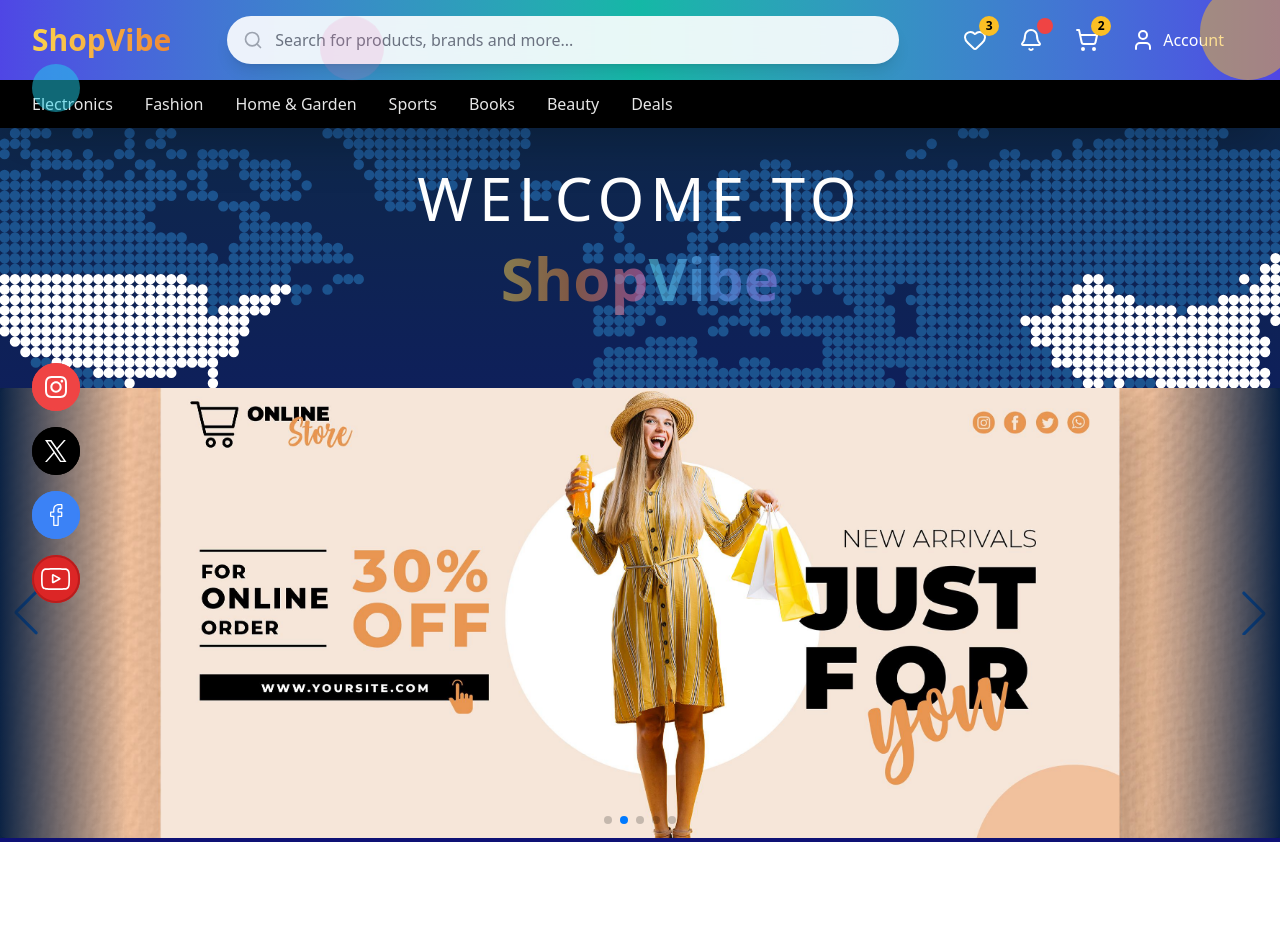
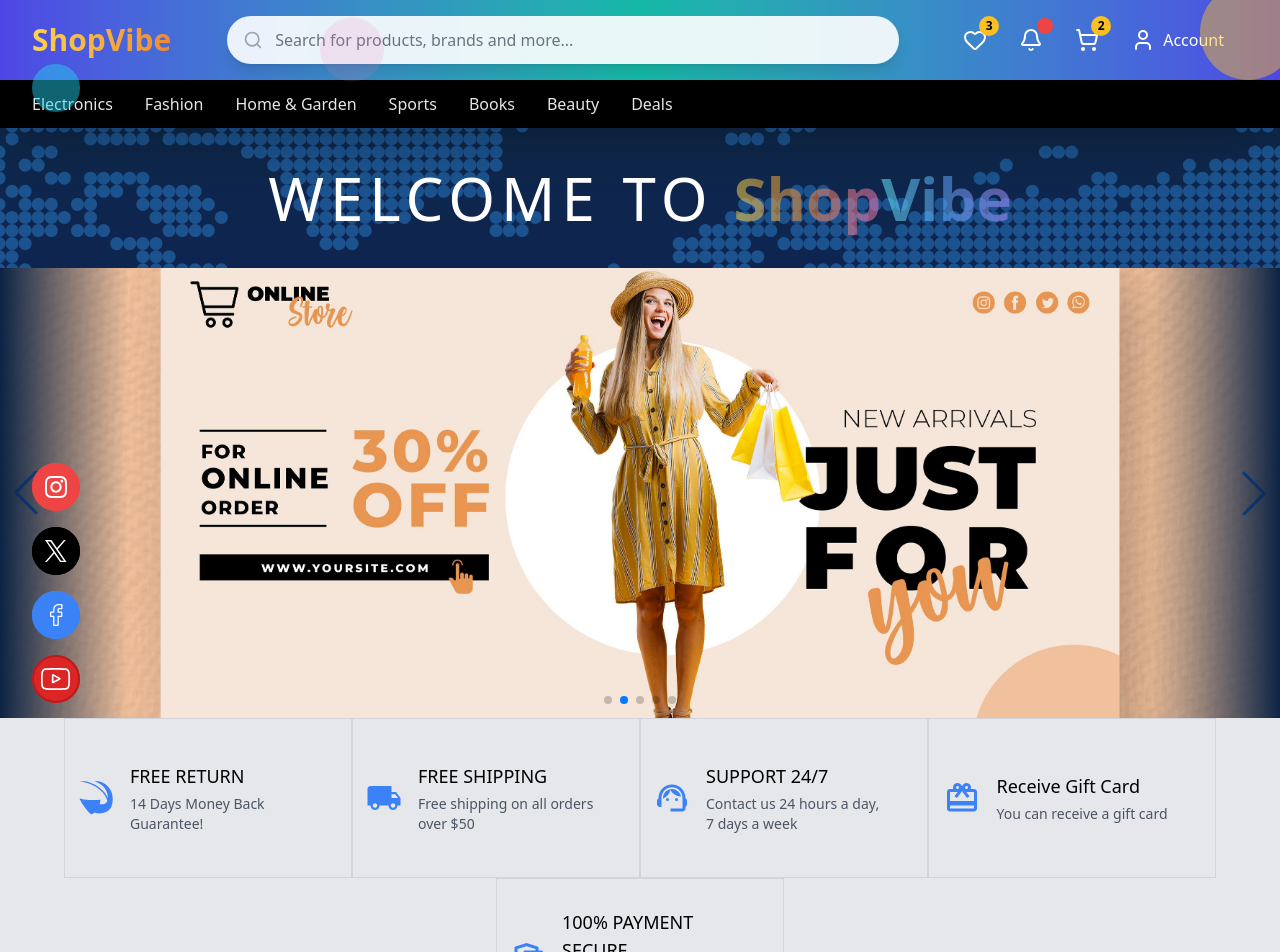
Before and after one commit to S1540/ShopiVibe, a React (Vite) app in the folder shoping-area/: page / in a window 1280 px wide. Shown: the top 952 px of the page. Before the commit the page ends 842 px from the top, so only its background shows below. Built offline with nearby package versions, Linux system fonts and the light colour scheme.

Commit message:
Update hero sec

```diff
--- a/shoping-area/src/components/Header.jsx
+++ b/shoping-area/src/components/Header.jsx
@@ -6,7 +6,7 @@
   const [searchQuery, setSearchQuery] = useState("");
 
   return (
-    <header className="fixed top-0 left-0 bg-te right-0 z-20 bg-gradient-to-r from-indigo-600 via-teal-500  to-indigo-600 shadow-2xl">
+    <header className="fixed top-0 left-0 bg-te right-0 z-50 bg-gradient-to-r from-indigo-600 via-teal-500  to-indigo-600 shadow-2xl">
       {/* Main Header */}
       <div className="max-w-full px-4 sm:px-6 lg:px-8">
         <div className="flex items-center justify-between h-16 lg:h-20">
--- a/shoping-area/src/components/Home/HeroSec.jsx
+++ b/shoping-area/src/components/Home/HeroSec.jsx
@@ -12,6 +12,16 @@
 import Slider3 from "../../assets/Slider-img-3.jpg";
 import Slider4 from "../../assets/Slider-img-4.jpg";
 import Slider5 from "../../assets/Slider-img-5.jpg";
+import {
+  MdLocalShipping,
+  MdOutlineSupportAgent,
+  MdCardGiftcard,
+  MdOutlineOnlinePrediction,
+} from "react-icons/md";
+import { GiReturnArrow } from "react-icons/gi";
+import { RiSecurePaymentLine } from "react-icons/ri";
+import ServiceShortCard from "./ServiceShortCard";
+import { Icon } from "lucide-react";
 
 const HeroSec = () => {
   const progressCircle = useRef(null);
@@ -20,6 +30,40 @@
     progressCircle.current.style.setProperty("--progress", 1 - progress);
     progressContent.current.textContent = `${Math.ceil(time / 1000)}s`;
   };
+  // Service Data
+  const ServiceData = [
+    {
+      id: 1,
+      title: "FREE RETURN",
+      description: "14 Days Money Back Guarantee!",
+      icon: GiReturnArrow,
+    },
+    {
+      id: 2,
+      title: "FREE SHIPPING",
+      description: "Free shipping on all orders over $50",
+      icon: MdLocalShipping,
+    },
+    {
+      id: 3,
+      title: "SUPPORT 24/7",
+      description: "Contact us 24 hours a day, 7 days a week",
+      icon: MdOutlineSupportAgent,
+    },
+    {
+      id: 4,
+      title: "Receive Gift Card",
+      description: "You can receive a gift card",
+      icon: MdCardGiftcard,
+    },
+    {
+      id: 5,
+      title: "100% PAYMENT SECURE",
+      description: "We ensure secure payment",
+      icon: RiSecurePaymentLine,
+    },
+  ];
+
   return (
     <>
       <section
@@ -28,8 +72,8 @@
       >
         <div className="relative">
           {/* Social Media Buttons - Center on sm, Left on md+ */}
-          <div className="absolute top-1/3 left-1/2 -translate-x-1/2 -translate-y-1/2 flex flex-row items-center gap-4 z-50 md:top-1/2 md:left-8 md:-translate-y-1/2 md:translate-x-0 md:flex-col">
-            <div className="social-button relative z-50">
+          <div className="absolute top-1/3 left-1/2 -translate-x-1/2 -translate-y-1/2 hidden md:flex flex-row items-center gap-4 z-20 md:top-1/2 md:left-8 md:-translate-y-1/2 md:translate-x-0 md:flex-col">
+            <div className="social-button relative z-20">
               <button className="relative w-12 h-12 rounded-full group">
                 <div className="floater w-full h-full absolute top-0 left-0 bg-red-500 rounded-full duration-300 group-hover:left-10 group-hover:shadow-2xl md:group-hover:left-10 "></div>
                 <div className="icon relative z-10 w-full h-full flex items-center justify-center border-2 border-red-500 rounded-full">
@@ -121,11 +165,11 @@
 
           {/* Welcome Area */}
           <div className="max-w-full flex justify-center">
-            <div className="max-w-md w-full flex flex-col justify-center items-center gap-5 py-10 md:pb-20">
-              <h1 className="text-4xl sm:text-6xl text-center font-medium tracking-widest text-white">
+            <div className="max-w-full w-full flex justify-center gap-5 py-10">
+              <h1 className="text-4xl md:text-6xl text-center font-medium tracking-widest text-white">
                 WELCOME TO
               </h1>
-              <h1 className="text-4xl sm:text-6xl font-bold">
+              <h1 className="text-4xl md:text-6xl font-bold">
                 <span className="bg-gradient-to-r from-yellow-300 via-orange-400 to-pink-400 bg-clip-text text-transparent animate-pulse">
                   Shop
                 </span>
@@ -196,10 +240,20 @@
                 </div>
               </Swiper>
 
-              {/* 🔹 Gradient Overlays (Swiper ke sibling, absolute positioned) */}
               <div className="absolute z-10 top-0 left-0 h-full w-32 bg-gradient-to-r from-[#0C2344] to-transparent pointer-events-none"></div>
               <div className="absolute z-10 top-0 right-0 h-full w-32 bg-gradient-to-l from-[#0C2344] to-transparent pointer-events-none"></div>
             </div>
+          </div>
+          {/* Service Shortcut */}
+          <div className="max-w-full w-full bg-gray-200 flex flex-col sm:flex-row justify-center items-center flex-wrap px-5 ">
+            {ServiceData.map((item, index) => (
+              <ServiceShortCard
+                key={index}
+                title={item.title}
+                icon={item.icon}
+                description={item.description}
+              />
+            ))}
           </div>
         </div>
       </section>
--- /dev/null
+++ b/shoping-area/src/components/Home/ServiceShortCard.jsx
@@ -0,0 +1,19 @@
+import { Icon } from "lucide-react";
+import React from "react";
+
+const ServiceShortCard = ({ title, description, icon: Icon }) => {
+  return (
+    <div className="w-72 h-24 sm:h-40 bg-gray-200 flex items-center justify-center gap-4 border border-gray-300">
+      <div className="flex-shrink-0">
+        <Icon className="text-2xl sm:text-4xl text-blue-500" />
+      </div>
+
+      <div className=" max-w-52 flex flex-col justify-center text-left space-y-1 pr-8">
+        <h1 className="font-medium text-lg">{title}</h1>
+        <p className="text-gray-600 text-sm">{description}</p>
+      </div>
+    </div>
+  );
+};
+
+export default ServiceShortCard;
--- a/shoping-area/src/output.css
+++ b/shoping-area/src/output.css
@@ -18,10 +18,7 @@
     --color-cyan-400: #22D3EE;
     --color-blue-400: #60A5FA;
     --color-blue-500: #3B82F6;
-    --color-blue-700: #1D4ED8;
-    --color-indigo-500: #6366F1;
     --color-indigo-600: #4F46E5;
-    --color-indigo-700: #4338CA;
     --color-violet-600: oklch(54.1% 0.281 293.009);
     --color-purple-50: #F5F3FF;
     --color-purple-400: #A78BFA;
@@ -30,13 +27,16 @@
     --color-pink-300: #F9A8D4;
     --color-pink-400: #F472B6;
     --color-gray-200: #E5E7EB;
+    --color-gray-300: #D1D5DB;
     --color-gray-400: #9CA3AF;
     --color-gray-500: #6B7280;
+    --color-gray-600: #4B5563;
     --color-gray-800: #1F2937;
     --color-black: #000000;
     --color-white: #ffffff;
     --spacing: 0.25rem;
     --container-md: 28rem;
+    --container-xl: 36rem;
     --container-2xl: 42rem;
     --container-7xl: 80rem;
     --text-xs: 0.75rem;
@@ -60,7 +60,6 @@
     --font-weight-bold: 700;
     --tracking-wider: 0.05em;
     --tracking-widest: 0.1em;
-    --radius-xs: 0.125rem;
     --radius-md: 0.375rem;
     --radius-lg: 0.5rem;
     --ease-in-out: cubic-bezier(0.4, 0, 0.2, 1);
@@ -309,9 +308,6 @@
   .right-1\/4 {
     right: calc(1/4 * 100%);
   }
-  .right-5 {
-    right: calc(var(--spacing) * 5);
-  }
   .right-8 {
     right: calc(var(--spacing) * 8);
   }
@@ -327,9 +323,6 @@
   .bottom-4 {
     bottom: calc(var(--spacing) * 4);
   }
-  .bottom-5 {
-    bottom: calc(var(--spacing) * 5);
-  }
   .bottom-8 {
     bottom: calc(var(--spacing) * 8);
   }
@@ -363,21 +356,12 @@
   .z-50 {
     z-index: 50;
   }
-  .mx-4 {
-    margin-inline: calc(var(--spacing) * 4);
-  }
   .mx-8 {
     margin-inline: calc(var(--spacing) * 8);
   }
   .mx-auto {
     margin-inline: auto;
   }
-  .ms-4 {
-    margin-inline-start: calc(var(--spacing) * 4);
-  }
-  .me-4 {
-    margin-inline-end: calc(var(--spacing) * 4);
-  }
   .mt-4 {
     margin-top: calc(var(--spacing) * 4);
   }
@@ -438,6 +422,9 @@
   .h-20 {
     height: calc(var(--spacing) * 20);
   }
+  .h-22 {
+    height: calc(var(--spacing) * 22);
+  }
   .h-24 {
     height: calc(var(--spacing) * 24);
   }
@@ -456,6 +443,9 @@
   .h-full {
     height: 100%;
   }
+  .max-h-40 {
+    max-height: calc(var(--spacing) * 40);
+  }
   .w-1 {
     width: calc(var(--spacing) * 1);
   }
@@ -501,6 +491,12 @@
   .w-64 {
     width: calc(var(--spacing) * 64);
   }
+  .w-72 {
+    width: calc(var(--spacing) * 72);
+  }
+  .w-96 {
+    width: calc(var(--spacing) * 96);
+  }
   .w-full {
     width: 100%;
   }
@@ -510,14 +506,35 @@
   .max-w-7xl {
     max-width: var(--container-7xl);
   }
+  .max-w-32 {
+    max-width: calc(var(--spacing) * 32);
+  }
+  .max-w-52 {
+    max-width: calc(var(--spacing) * 52);
+  }
+  .max-w-72 {
+    max-width: calc(var(--spacing) * 72);
+  }
+  .max-w-96 {
+    max-width: calc(var(--spacing) * 96);
+  }
   .max-w-full {
     max-width: 100%;
   }
   .max-w-md {
     max-width: var(--container-md);
   }
+  .max-w-xl {
+    max-width: var(--container-xl);
+  }
   .flex-1 {
     flex: 1;
+  }
+  .flex-shrink {
+    flex-shrink: 1;
+  }
+  .flex-shrink-0 {
+    flex-shrink: 0;
   }
   .border-collapse {
     border-collapse: collapse;
@@ -580,6 +597,9 @@
   .flex-row {
     flex-direction: row;
   }
+  .flex-wrap {
+    flex-wrap: wrap;
+  }
   .items-center {
     align-items: center;
   }
@@ -594,6 +614,13 @@
   }
   .gap-5 {
     gap: calc(var(--spacing) * 5);
+  }
+  .space-y-1 {
+    :where(& > :not(:last-child)) {
+      --tw-space-y-reverse: 0;
+      margin-block-start: calc(calc(var(--spacing) * 1) * var(--tw-space-y-reverse));
+      margin-block-end: calc(calc(var(--spacing) * 1) * calc(1 - var(--tw-space-y-reverse)));
+    }
   }
   .space-y-3 {
     :where(& > :not(:last-child)) {
@@ -656,9 +683,6 @@
   .rounded-md {
     border-radius: var(--radius-md);
   }
-  .rounded-xs {
-    border-radius: var(--radius-xs);
-  }
   .border {
     border-style: var(--tw-border-style);
     border-width: 1px;
@@ -697,6 +721,9 @@
   .border-gray-200 {
     border-color: var(--color-gray-200);
   }
+  .border-gray-300 {
+    border-color: var(--color-gray-300);
+  }
   .border-pink-400 {
     border-color: var(--color-pink-400);
   }
@@ -768,6 +795,9 @@
     @supports (color: color-mix(in lab, red, red)) {
       background-color: color-mix(in oklab, var(--color-cyan-400) 15%, transparent);
     }
+  }
+  .bg-gray-200 {
+    background-color: var(--color-gray-200);
   }
   .bg-orange-400 {
     background-color: var(--color-orange-400);
@@ -857,58 +887,14 @@
     --tw-gradient-from: #0C2344;
     --tw-gradient-stops: var(--tw-gradient-via-stops, var(--tw-gradient-position), var(--tw-gradient-from) var(--tw-gradient-from-position), var(--tw-gradient-to) var(--tw-gradient-to-position));
   }
-  .from-blue-500 {
-    --tw-gradient-from: var(--color-blue-500);
-    --tw-gradient-stops: var(--tw-gradient-via-stops, var(--tw-gradient-position), var(--tw-gradient-from) var(--tw-gradient-from-position), var(--tw-gradient-to) var(--tw-gradient-to-position));
-  }
-  .from-blue-500\/90 {
-    --tw-gradient-from: color-mix(in srgb, #3B82F6 90%, transparent);
-    @supports (color: color-mix(in lab, red, red)) {
-      --tw-gradient-from: color-mix(in oklab, var(--color-blue-500) 90%, transparent);
-    }
-    --tw-gradient-stops: var(--tw-gradient-via-stops, var(--tw-gradient-position), var(--tw-gradient-from) var(--tw-gradient-from-position), var(--tw-gradient-to) var(--tw-gradient-to-position));
-  }
-  .from-blue-700 {
-    --tw-gradient-from: var(--color-blue-700);
-    --tw-gradient-stops: var(--tw-gradient-via-stops, var(--tw-gradient-position), var(--tw-gradient-from) var(--tw-gradient-from-position), var(--tw-gradient-to) var(--tw-gradient-to-position));
-  }
-  .from-blue-700\/90 {
-    --tw-gradient-from: color-mix(in srgb, #1D4ED8 90%, transparent);
-    @supports (color: color-mix(in lab, red, red)) {
-      --tw-gradient-from: color-mix(in oklab, var(--color-blue-700) 90%, transparent);
-    }
-    --tw-gradient-stops: var(--tw-gradient-via-stops, var(--tw-gradient-position), var(--tw-gradient-from) var(--tw-gradient-from-position), var(--tw-gradient-to) var(--tw-gradient-to-position));
-  }
   .from-cyan-300 {
     --tw-gradient-from: var(--color-cyan-300);
     --tw-gradient-stops: var(--tw-gradient-via-stops, var(--tw-gradient-position), var(--tw-gradient-from) var(--tw-gradient-from-position), var(--tw-gradient-to) var(--tw-gradient-to-position));
   }
-  .from-indigo-500 {
-    --tw-gradient-from: var(--color-indigo-500);
-    --tw-gradient-stops: var(--tw-gradient-via-stops, var(--tw-gradient-position), var(--tw-gradient-from) var(--tw-gradient-from-position), var(--tw-gradient-to) var(--tw-gradient-to-position));
-  }
-  .from-indigo-500\/90 {
-    --tw-gradient-from: color-mix(in srgb, #6366F1 90%, transparent);
-    @supports (color: color-mix(in lab, red, red)) {
-      --tw-gradient-from: color-mix(in oklab, var(--color-indigo-500) 90%, transparent);
-    }
-    --tw-gradient-stops: var(--tw-gradient-via-stops, var(--tw-gradient-position), var(--tw-gradient-from) var(--tw-gradient-from-position), var(--tw-gradient-to) var(--tw-gradient-to-position));
-  }
   .from-indigo-600 {
     --tw-gradient-from: var(--color-indigo-600);
     --tw-gradient-stops: var(--tw-gradient-via-stops, var(--tw-gradient-position), var(--tw-gradient-from) var(--tw-gradient-from-position), var(--tw-gradient-to) var(--tw-gradient-to-position));
   }
-  .from-indigo-700 {
-    --tw-gradient-from: var(--color-indigo-700);
-    --tw-gradient-stops: var(--tw-gradient-via-stops, var(--tw-gradient-position), var(--tw-gradient-from) var(--tw-gradient-from-position), var(--tw-gradient-to) var(--tw-gradient-to-position));
-  }
-  .from-indigo-700\/90 {
-    --tw-gradient-from: color-mix(in srgb, #4338CA 90%, transparent);
-    @supports (color: color-mix(in lab, red, red)) {
-      --tw-gradient-from: color-mix(in oklab, var(--color-indigo-700) 90%, transparent);
-    }
-    --tw-gradient-stops: var(--tw-gradient-via-stops, var(--tw-gradient-position), var(--tw-gradient-from) var(--tw-gradient-from-position), var(--tw-gradient-to) var(--tw-gradient-to-position));
-  }
   .from-pink-400 {
     --tw-gradient-from: var(--color-pink-400);
     --tw-gradient-stops: var(--tw-gradient-via-stops, var(--tw-gradient-position), var(--tw-gradient-from) var(--tw-gradient-from-position), var(--tw-gradient-to) var(--tw-gradient-to-position));
@@ -921,31 +907,6 @@
     --tw-gradient-from: color-mix(in srgb, oklch(54.1% 0.281 293.009) 30%, transparent);
     @supports (color: color-mix(in lab, red, red)) {
       --tw-gradient-from: color-mix(in oklab, var(--color-violet-600) 30%, transparent);
-    }
-    --tw-gradient-stops: var(--tw-gradient-via-stops, var(--tw-gradient-position), var(--tw-gradient-from) var(--tw-gradient-from-position), var(--tw-gradient-to) var(--tw-gradient-to-position));
-  }
-  .from-white {
-    --tw-gradient-from: var(--color-white);
-    --tw-gradient-stops: var(--tw-gradient-via-stops, var(--tw-gradient-position), var(--tw-gradient-from) var(--tw-gradient-from-position), var(--tw-gradient-to) var(--tw-gradient-to-position));
-  }
-  .from-white\/50 {
-    --tw-gradient-from: color-mix(in srgb, #ffffff 50%, transparent);
-    @supports (color: color-mix(in lab, red, red)) {
-      --tw-gradient-from: color-mix(in oklab, var(--color-white) 50%, transparent);
-    }
-    --tw-gradient-stops: var(--tw-gradient-via-stops, var(--tw-gradient-position), var(--tw-gradient-from) var(--tw-gradient-from-position), var(--tw-gradient-to) var(--tw-gradient-to-position));
-  }
-  .from-white\/80 {
-    --tw-gradient-from: color-mix(in srgb, #ffffff 80%, transparent);
-    @supports (color: color-mix(in lab, red, red)) {
-      --tw-gradient-from: color-mix(in oklab, var(--color-white) 80%, transparent);
-    }
-    --tw-gradient-stops: var(--tw-gradient-via-stops, var(--tw-gradient-position), var(--tw-gradient-from) var(--tw-gradient-from-position), var(--tw-gradient-to) var(--tw-gradient-to-position));
-  }
-  .from-white\/90 {
-    --tw-gradient-from: color-mix(in srgb, #ffffff 90%, transparent);
-    @supports (color: color-mix(in lab, red, red)) {
-      --tw-gradient-from: color-mix(in oklab, var(--color-white) 90%, transparent);
     }
     --tw-gradient-stops: var(--tw-gradient-via-stops, var(--tw-gradient-position), var(--tw-gradient-from) var(--tw-gradient-from-position), var(--tw-gradient-to) var(--tw-gradient-to-position));
   }
@@ -1045,6 +1006,12 @@
   .px-4 {
     padding-inline: calc(var(--spacing) * 4);
   }
+  .px-5 {
+    padding-inline: calc(var(--spacing) * 5);
+  }
+  .px-10 {
+    padding-inline: calc(var(--spacing) * 10);
+  }
   .py-1 {
     padding-block: calc(var(--spacing) * 1);
   }
@@ -1066,11 +1033,17 @@
   .pr-4 {
     padding-right: calc(var(--spacing) * 4);
   }
+  .pr-8 {
+    padding-right: calc(var(--spacing) * 8);
+  }
   .pl-12 {
     padding-left: calc(var(--spacing) * 12);
   }
   .text-center {
     text-align: center;
+  }
+  .text-left {
+    text-align: left;
   }
   .text-2xl {
     font-size: var(--text-2xl);
@@ -1119,8 +1092,14 @@
   .text-black {
     color: var(--color-black);
   }
+  .text-blue-500 {
+    color: var(--color-blue-500);
+  }
   .text-gray-400 {
     color: var(--color-gray-400);
+  }
+  .text-gray-600 {
+    color: var(--color-gray-600);
   }
   .text-gray-800 {
     color: var(--color-gray-800);
@@ -1270,34 +1249,6 @@
   .ease-in-out {
     --tw-ease: var(--ease-in-out);
     transition-timing-function: var(--ease-in-out);
-  }
-  .group-hover\:top-10 {
-    &:is(:where(.group):hover *) {
-      @media (hover: hover) {
-        top: calc(var(--spacing) * 10);
-      }
-    }
-  }
-  .group-hover\:-right-10 {
-    &:is(:where(.group):hover *) {
-      @media (hover: hover) {
-        right: calc(var(--spacing) * -10);
-      }
-    }
-  }
-  .group-hover\:right-10 {
-    &:is(:where(.group):hover *) {
-      @media (hover: hover) {
-        right: calc(var(--spacing) * 10);
-      }
-    }
-  }
-  .group-hover\:-left-10 {
-    &:is(:where(.group):hover *) {
-      @media (hover: hover) {
-        left: calc(var(--spacing) * -10);
-      }
-    }
   }
   .group-hover\:left-10 {
     &:is(:where(.group):hover *) {
@@ -1400,9 +1351,25 @@
       display: flex;
     }
   }
+  .sm\:h-40 {
+    @media (width >= 40rem) {
+      height: calc(var(--spacing) * 40);
+    }
+  }
+  .sm\:flex-row {
+    @media (width >= 40rem) {
+      flex-direction: row;
+    }
+  }
   .sm\:px-6 {
     @media (width >= 40rem) {
       padding-inline: calc(var(--spacing) * 6);
+    }
+  }
+  .sm\:text-4xl {
+    @media (width >= 40rem) {
+      font-size: var(--text-4xl);
+      line-height: var(--tw-leading, var(--text-4xl--line-height));
     }
   }
   .sm\:text-6xl {
@@ -1458,75 +1425,31 @@
       flex-direction: column;
     }
   }
-  .md\:py-13 {
-    @media (width >= 48rem) {
-      padding-block: calc(var(--spacing) * 13);
-    }
-  }
-  .md\:py-20 {
-    @media (width >= 48rem) {
-      padding-block: calc(var(--spacing) * 20);
-    }
-  }
   .md\:pt-13 {
     @media (width >= 48rem) {
       padding-top: calc(var(--spacing) * 13);
     }
   }
+  .md\:pb-10 {
+    @media (width >= 48rem) {
+      padding-bottom: calc(var(--spacing) * 10);
+    }
+  }
   .md\:pb-20 {
     @media (width >= 48rem) {
       padding-bottom: calc(var(--spacing) * 20);
+    }
+  }
+  .md\:text-6xl {
+    @media (width >= 48rem) {
+      font-size: var(--text-6xl);
+      line-height: var(--tw-leading, var(--text-6xl--line-height));
     }
   }
   .md\:text-8xl {
     @media (width >= 48rem) {
       font-size: var(--text-8xl);
       line-height: var(--tw-leading, var(--text-8xl--line-height));
-    }
-  }
-  .md\:group-hover\:top-0 {
-    @media (width >= 48rem) {
-      &:is(:where(.group):hover *) {
-        @media (hover: hover) {
-          top: calc(var(--spacing) * 0);
-        }
-      }
-    }
-  }
-  .md\:group-hover\:top-10 {
-    @media (width >= 48rem) {
-      &:is(:where(.group):hover *) {
-        @media (hover: hover) {
-          top: calc(var(--spacing) * 10);
-        }
-      }
-    }
-  }
-  .md\:group-hover\:-right-10 {
-    @media (width >= 48rem) {
-      &:is(:where(.group):hover *) {
-        @media (hover: hover) {
-          right: calc(var(--spacing) * -10);
-        }
-      }
-    }
-  }
-  .md\:group-hover\:right-10 {
-    @media (width >= 48rem) {
-      &:is(:where(.group):hover *) {
-        @media (hover: hover) {
-          right: calc(var(--spacing) * 10);
-        }
-      }
-    }
-  }
-  .md\:group-hover\:left-0 {
-    @media (width >= 48rem) {
-      &:is(:where(.group):hover *) {
-        @media (hover: hover) {
-          left: calc(var(--spacing) * 0);
-        }
-      }
     }
   }
   .md\:group-hover\:left-10 {
@@ -1551,11 +1474,6 @@
   .lg\:px-8 {
     @media (width >= 64rem) {
       padding-inline: calc(var(--spacing) * 8);
-    }
-  }
-  .lg\:py-17 {
-    @media (width >= 64rem) {
-      padding-block: calc(var(--spacing) * 17);
     }
   }
   .lg\:pt-17 {
```
